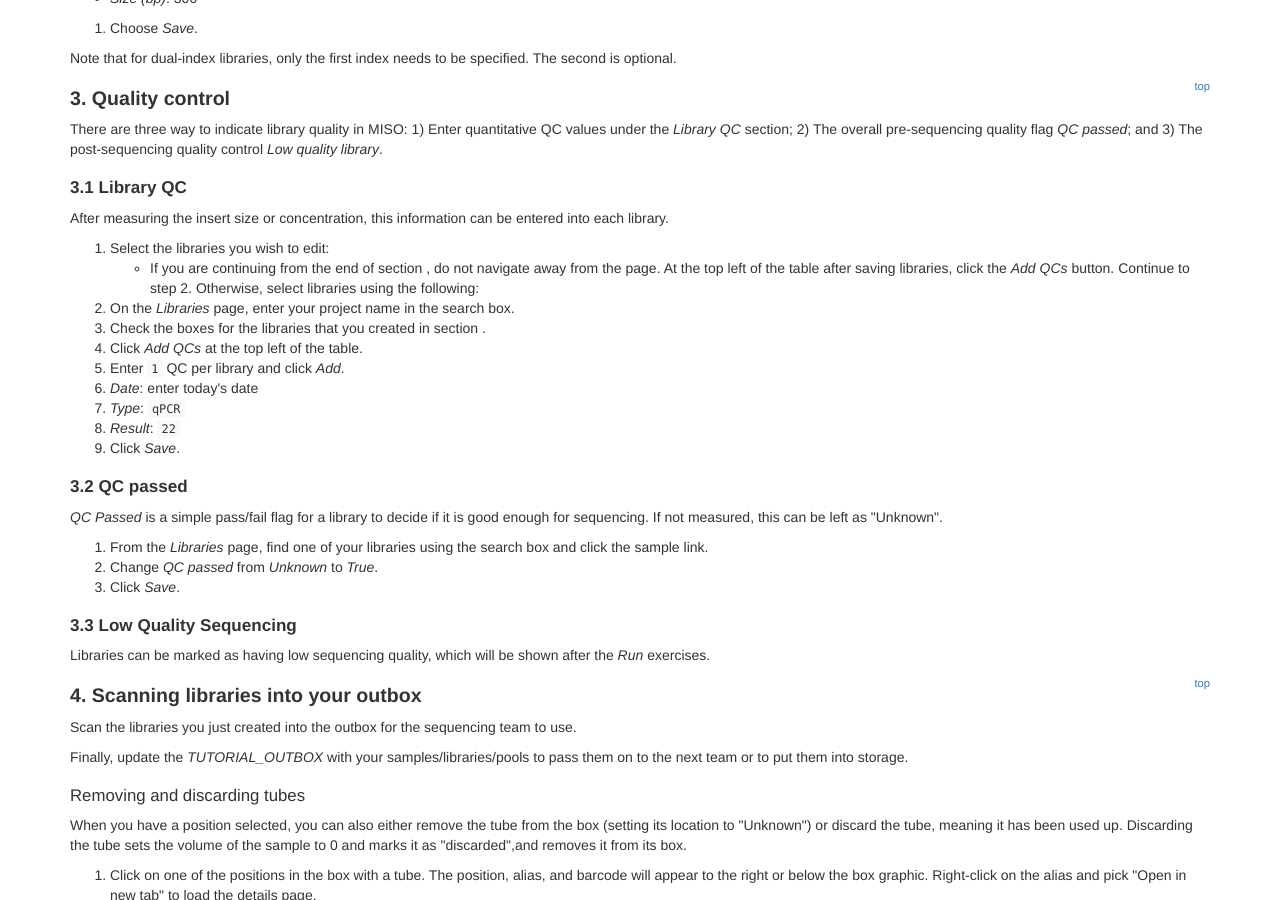
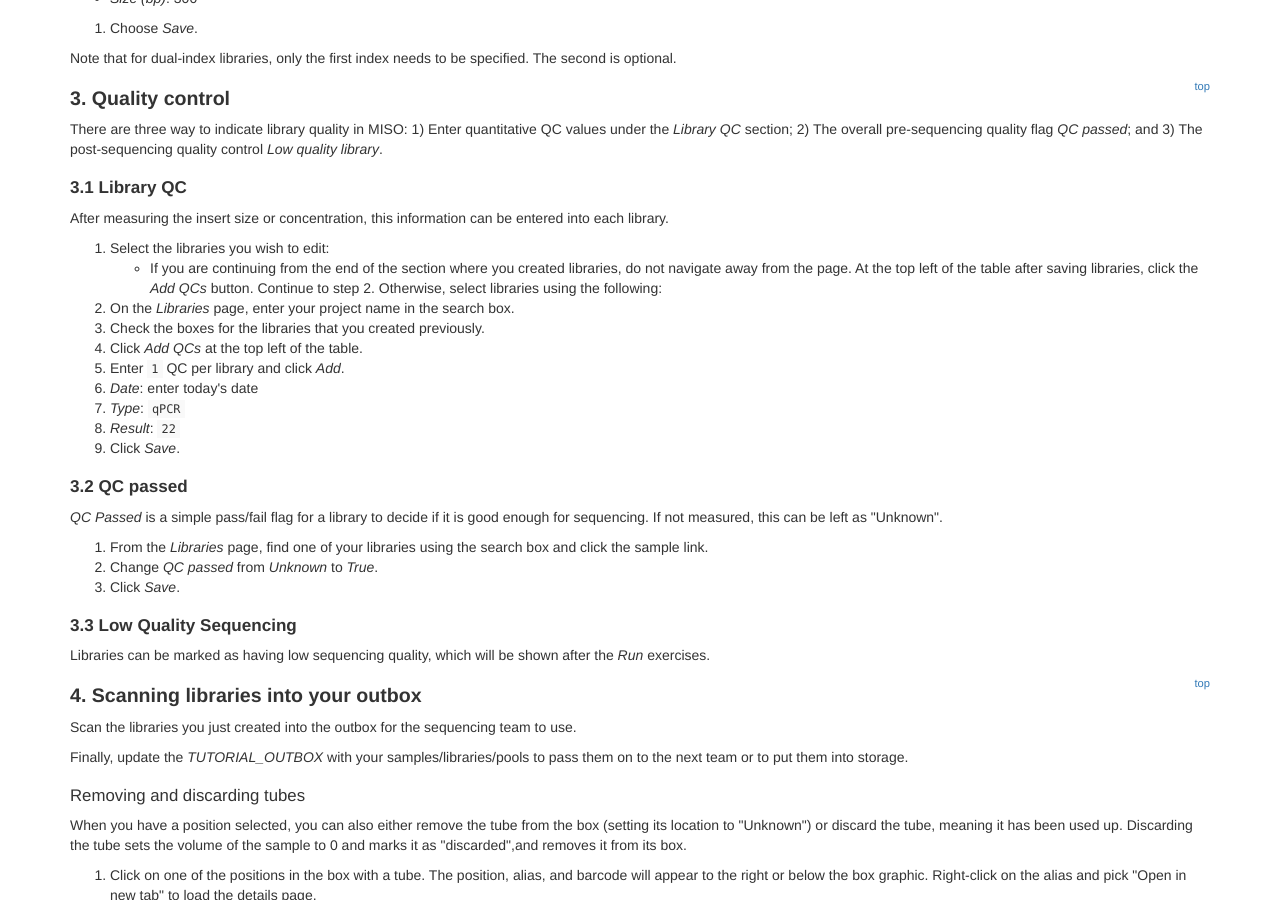
Before and after one commit to miso-lims/walkthroughs, a Jekyll site: the page built from plain-3-0-libraries.md, in a window 1280 px wide and 900 px high, scrolled down 2611 px. Built offline with Jekyll 4.4.1, drawn with Linux system fonts in a browser that asks for light colours.

Commit message:
fixed by removing the issue

```diff
--- a/_includes/libraries-qc.md
+++ b/_includes/libraries-qc.md
@@ -11,12 +11,12 @@ After measuring the insert size or concentration, this information can be
 entered into each library.
 
 1. Select the libraries you wish to edit:
-  * If you are continuing from the end of section {{ created-section }}, do not
+  * If you are continuing from the end of the section where you created libraries, do not
 navigate away from the page. At the top left of the table after saving libraries,
 click the _Add QCs_ button. Continue to step 2. Otherwise, select libraries using
 the following:
   1. On the _Libraries_ page, enter your project name in the search box.
-  1. Check the boxes for the libraries that you created in section {{ created-section }}.
+  1. Check the boxes for the libraries that you created previously.
   1. Click _Add QCs_ at the top left of the table.
 1. Enter `1` QC per library and click _Add_.
 1. _Date_: enter today's date
--- a/plain-3-0-libraries.md
+++ b/plain-3-0-libraries.md
@@ -46,7 +45,7 @@ inbox.
 
 {% include libraries-from-samples.md detailed=page.is-detailed %}
 
-{% include libraries-qc.md created-section=page.section %}
+{% include libraries-qc.md %}
 
 <a name="boxes" href="#" id="toplink">top</a>
 
```
Also changed, not shown: other parts of plain-3-0-libraries.md (+0 -1 lines), 3-0-libraries.md (+1 -2 lines).
